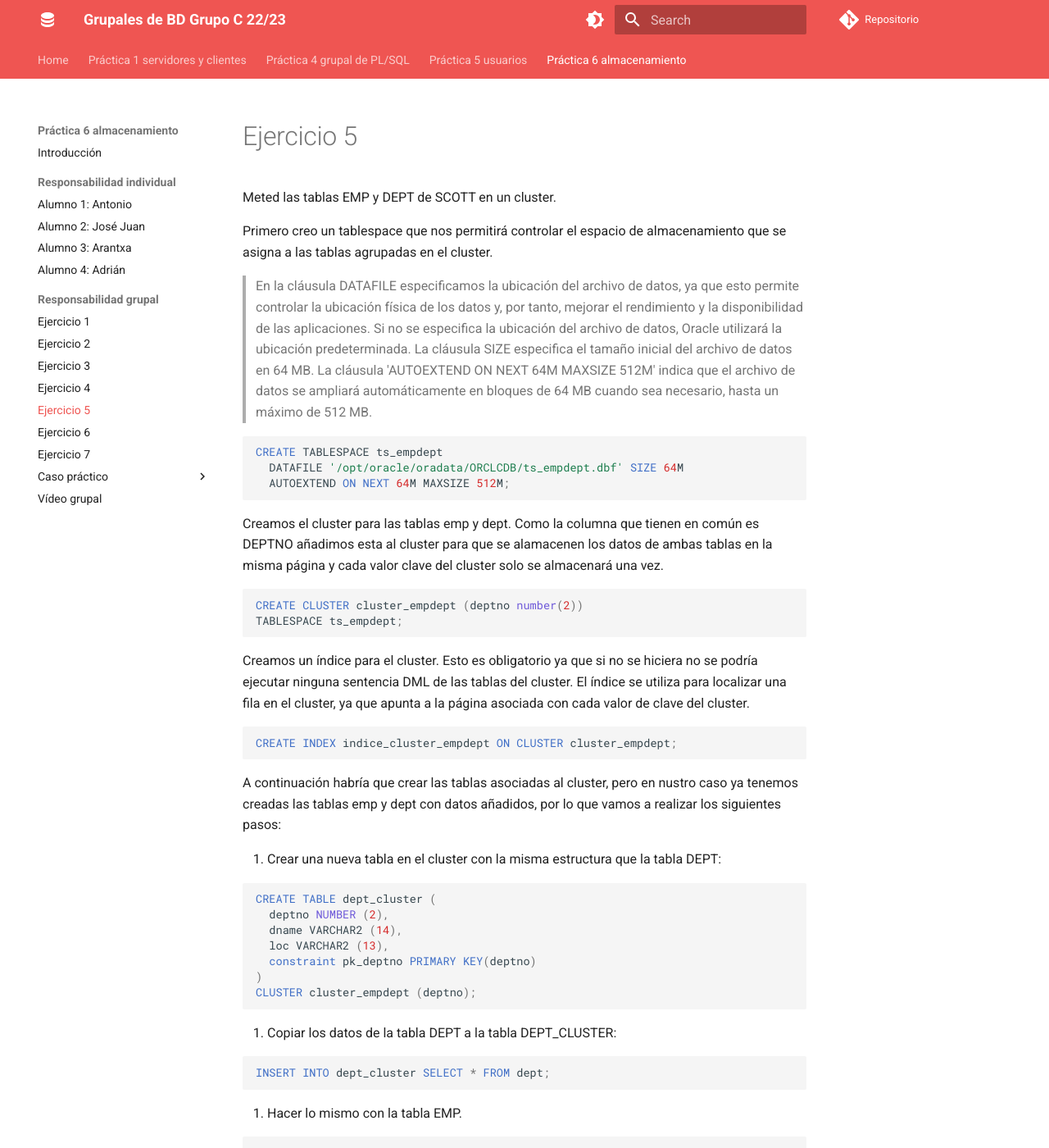
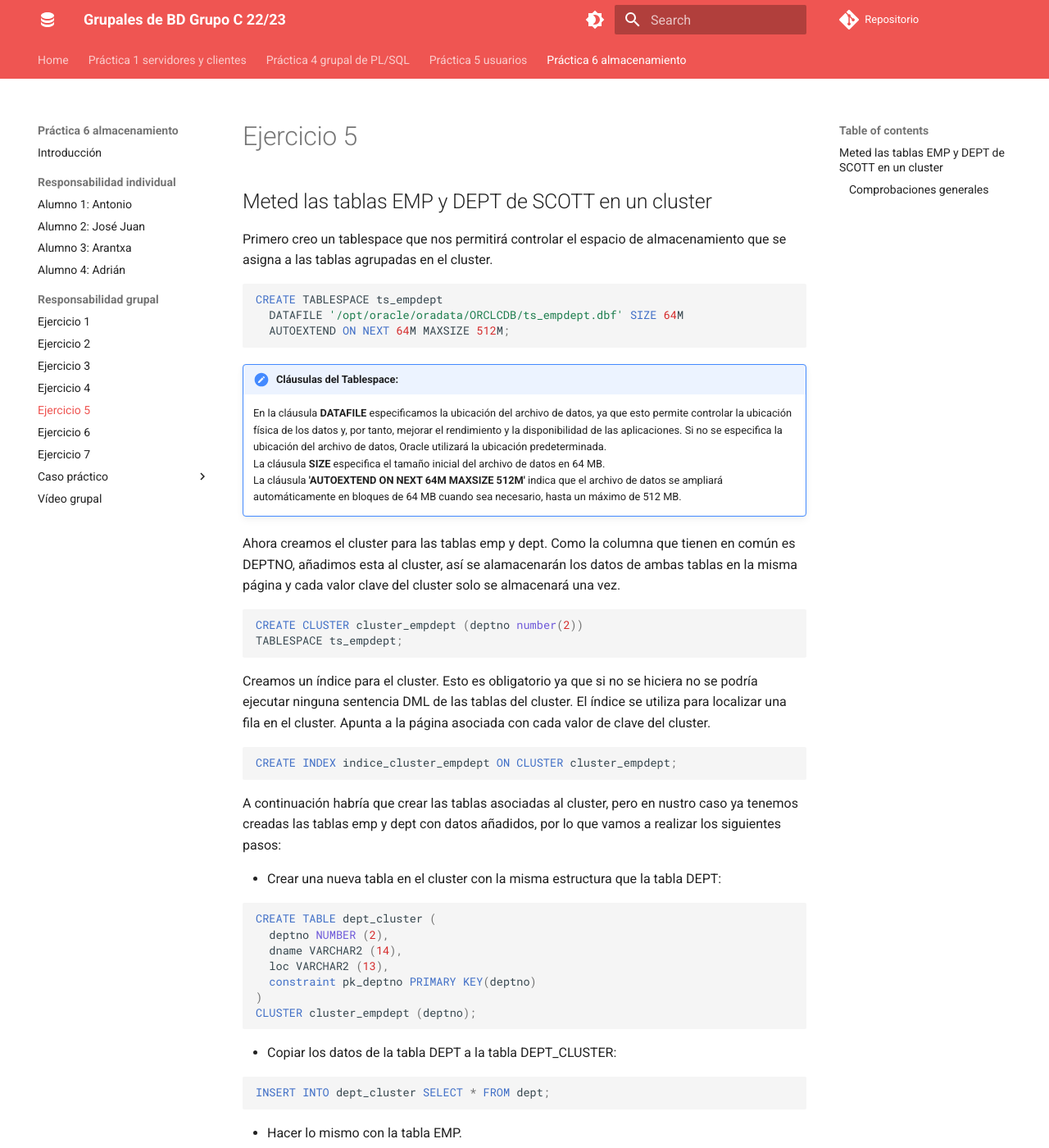
Before and after one commit to adriasir123/grupalesbdc, an MkDocs documentation site: the page built from docs/p6-almacenamiento/rg/ejercicio5.md, in a window 1280 px wide and 1400 px high. Shown: the whole window at 82% size. Built offline with MkDocs 1.6.1 and Material for MkDocs 9.7.7, drawn with Linux system fonts in a browser that asks for light colours; comment, search, counter and statistics services are not loaded; some of the changed lines change nothing that is shown; some of the changed text lies outside the part shown.

Commit message:
He corregido algunos errores de redacción

````diff
--- a/docs/p6-almacenamiento/rg/ejercicio5.md
+++ b/docs/p6-almacenamiento/rg/ejercicio5.md
@@ -1,12 +1,8 @@
 # Ejercicio 5
 
-Meted las tablas EMP y DEPT de SCOTT en un cluster.
+## Meted las tablas EMP y DEPT de SCOTT en un cluster
 
 Primero creo un tablespace que nos permitirá controlar el espacio de almacenamiento que se asigna a las tablas agrupadas en el cluster.
-
-> En la cláusula DATAFILE especificamos la ubicación del archivo de datos, ya que esto permite controlar la ubicación física de los datos y, por tanto, mejorar el rendimiento y la disponibilidad de las aplicaciones. Si no se especifica la ubicación del archivo de datos, Oracle utilizará la ubicación predeterminada.
-> La cláusula SIZE especifica el tamaño inicial del archivo de datos en 64 MB.
-> La cláusula 'AUTOEXTEND ON NEXT 64M MAXSIZE 512M' indica que el archivo de datos se ampliará automáticamente en bloques de 64 MB cuando sea necesario, hasta un máximo de 512 MB.
 
 ```sql
 CREATE TABLESPACE ts_empdept
@@ -14,14 +10,19 @@ CREATE TABLESPACE ts_empdept
   AUTOEXTEND ON NEXT 64M MAXSIZE 512M;
 ```
 
-Creamos el cluster para las tablas emp y dept. Como la columna que tienen en común es DEPTNO añadimos esta al cluster para que se alamacenen los datos de ambas tablas en la misma página y cada valor clave del cluster solo se almacenará una vez.
+!!! note "Cláusulas del Tablespace:"
+    En la cláusula **DATAFILE** especificamos la ubicación del archivo de datos, ya que esto permite controlar la ubicación física de los datos y, por tanto, mejorar el rendimiento y la disponibilidad de las aplicaciones. Si no se especifica la ubicación del archivo de datos, Oracle utilizará la ubicación predeterminada.
+    La cláusula **SIZE** especifica el tamaño inicial del archivo de datos en 64 MB.
+    La cláusula **'AUTOEXTEND ON NEXT 64M MAXSIZE 512M'** indica que el archivo de datos se ampliará automáticamente en bloques de 64 MB cuando sea necesario, hasta un máximo de 512 MB.
+
+Ahora creamos el cluster para las tablas emp y dept. Como la columna que tienen en común es DEPTNO, añadimos esta al cluster, así se alamacenarán los datos de ambas tablas en la misma página y cada valor clave del cluster solo se almacenará una vez.
 
 ```sql
 CREATE CLUSTER cluster_empdept (deptno number(2))
 TABLESPACE ts_empdept;
 ```
 
-Creamos un índice para el cluster. Esto es obligatorio ya que si no se hiciera no se podría ejecutar ninguna sentencia DML de las tablas del cluster. El índice se utiliza para localizar una fila en el cluster, ya que apunta a la página asociada con cada valor de clave del cluster.
+Creamos un índice para el cluster. Esto es obligatorio ya que si no se hiciera no se podría ejecutar ninguna sentencia DML de las tablas del cluster. El índice se utiliza para localizar una fila en el cluster. Apunta a la página asociada con cada valor de clave del cluster.
 
 ```sql
 CREATE INDEX indice_cluster_empdept ON CLUSTER cluster_empdept;
@@ -29,7 +30,7 @@ CREATE INDEX indice_cluster_empdept ON CLUSTER cluster_empdept;
 
 A continuación habría que crear las tablas asociadas al cluster, pero en nustro caso ya tenemos creadas las tablas emp y dept con datos añadidos, por lo que vamos a realizar los siguientes pasos:
 
-1. Crear una nueva tabla en el cluster con la misma estructura que la tabla DEPT:
+- Crear una nueva tabla en el cluster con la misma estructura que la tabla DEPT:
 
 ```sql
 CREATE TABLE dept_cluster (
@@ -41,13 +42,13 @@ CREATE TABLE dept_cluster (
 CLUSTER cluster_empdept (deptno);
 ```
 
-2. Copiar los datos de la tabla DEPT a la tabla DEPT_CLUSTER:
+- Copiar los datos de la tabla DEPT a la tabla DEPT_CLUSTER:
 
 ```sql
 INSERT INTO dept_cluster SELECT * FROM dept;
 ```
 
-3. Hacer lo mismo con la tabla EMP.
+- Hacer lo mismo con la tabla EMP.
 
 ```sql
 CREATE TABLE cluster_emp (
@@ -67,19 +68,21 @@ CLUSTER cluster_empdept (deptno);
 INSERT INTO cluster_emp SELECT * FROM emp;
 ```
 
-4. Borrar la tabla EMP y DEPT originales:
+- Borrar la tabla EMP y DEPT originales:
 
 ```sql
 DROP TABLE emp;
 DROP TABLE dept;
 ```
 
-5. Renombrar la tabla CLUSTER_EMP y DEPT_CLUSTER a EMP y DEPT:
+- Renombrar la tabla CLUSTER_EMP y DEPT_CLUSTER a EMP y DEPT:
 
 ```sql
 ALTER TABLE dept_cluster RENAME TO dept;
 ALTER TABLE cluster_emp RENAME TO emp;
 ```
+
+### Comprobaciones generales
 
 **Comprobamos que el cluster se ha creado:**
 
@@ -89,7 +92,7 @@ SELECT cluster_name FROM DBA_CLUSTERS;
 
 ![cluster](/img/capturas-arantxa/96.png)
 
-**Comprobamos que las tablas están en el cluster creado:**
+**Comprobamos que las tablas pertenecen en el cluster creado:**
 
 ```sql
 SELECT table_name, cluster_name FROM USER_TABLES where table_name='DEPT' or table_name='EMP';
````
